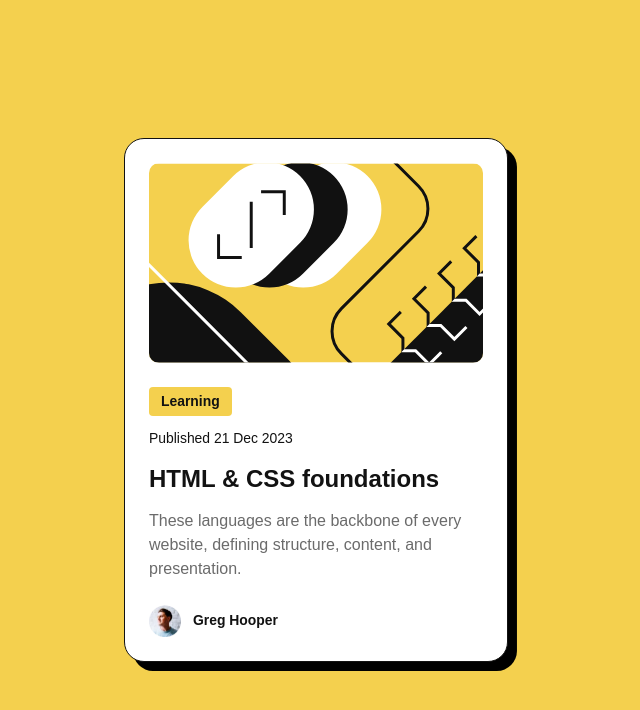
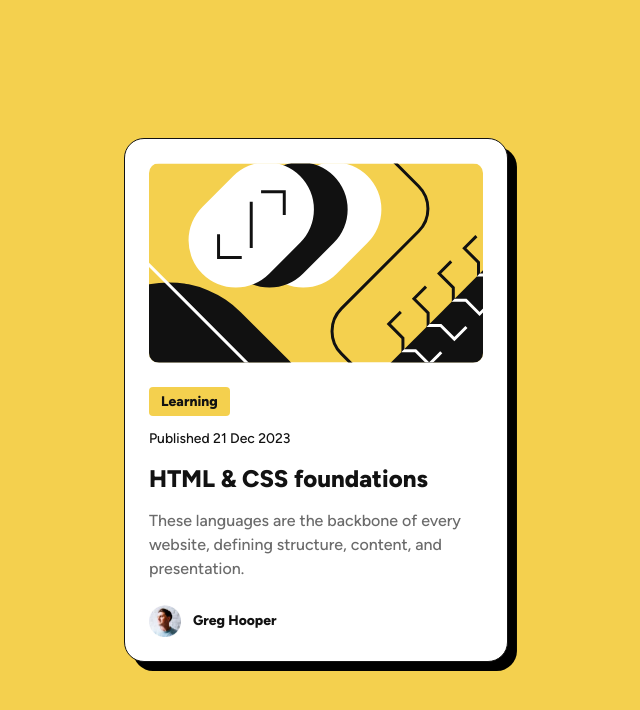
Before and after one commit to Daniele-Fiorent/blog-preview-card, a plain HTML site: page index.html in a window 1280 px wide. Shown: the whole page, without its empty margins (324-964 px from the left). Drawn offline with Linux system fonts and the light colour scheme.

Commit message:
create fonts.css

```diff
--- /dev/null
+++ b/assets/css/fonts.css
@@ -0,0 +1,27 @@
+@font-face {
+    font-family: 'Figtree';
+    src: url(/assets/fonts/Figtree-Italic-VariableFont_wght.ttf) format('truetype');
+    font-weight: 100 900;
+    font-style: italic;
+}
+
+@font-face {
+    font-family: 'Figtree';
+    src: url(/assets/fonts/Figtree-VariableFont_wght.ttf) format('truetype');
+    font-weight: 100 900;
+    font-style: normal;
+}
+
+@font-face {
+    font-family: 'Figtree';
+    src: url(/assets/fonts/static/Figtree-ExtraBold.ttf) format('truetype');
+    font-weight: 800;
+    font-style: normal;
+}
+
+@font-face {
+    font-family: 'Figtree';
+    src: url(/assets/fonts/static/Figtree-Medium.ttf) format('truetype');
+    font-weight: 500;
+    font-style: normal;
+}
--- a/assets/css/style.css
+++ b/assets/css/style.css
@@ -1,3 +1,5 @@
+@import url('/assets/css/fonts.css');
+
 :root{
     /* COLORS */
     --background-color-body:  hsl(47, 88%, 63%);
@@ -6,10 +8,11 @@
     --color-gray-500: hsl(0, 0%, 42%);
 
     /* TYPOGRAPHY */
-    --font-family: Figtree, sans-serif;
+    --font-family: 'Figtree', sans-serif;
     --text-line-height: 1.5;
     --text-letter-spacing: 0;
     --text-extra-bold:800;
+    --text-medium:500;
 
     /* HEADINGS */
     --text-heading-lg-size: 1.5rem; /*24px*/
@@ -96,6 +99,7 @@ body{
 .card_text p{
     font-size: clamp(var(--text-md-size), 2vw, var(--text-lg-size));
     padding-top: var(--spacing-lg);
+    font-weight: var(--text-medium);
 }
 
 .card_text-label {
@@ -113,6 +117,7 @@ body{
 .card_text-label p{
     font-size: clamp(var(--text-sm-size), 2vw, var(--text-md-size));
     padding: var(--spacing-lg) 0;
+    font-weight: var(--text-medium);
 }
 
 figure {
```
Also changed, not shown: 1 other file.
